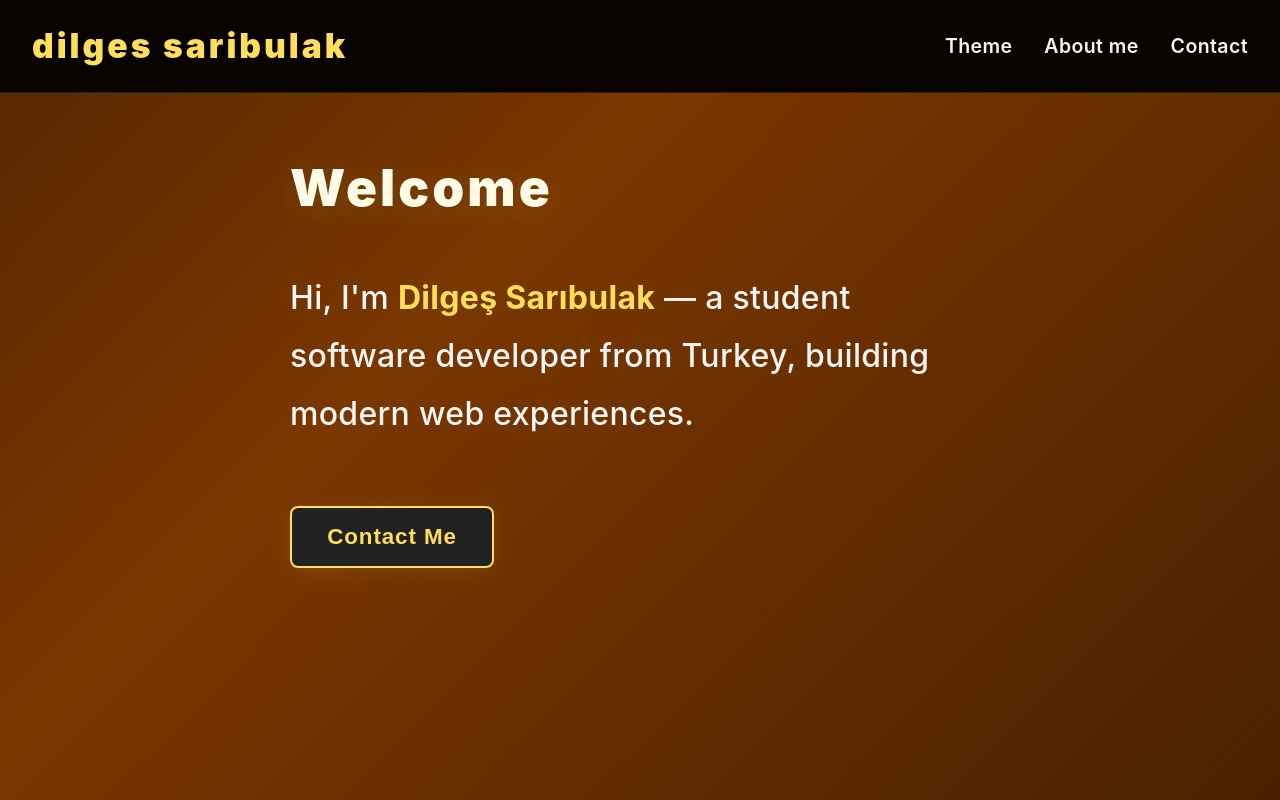
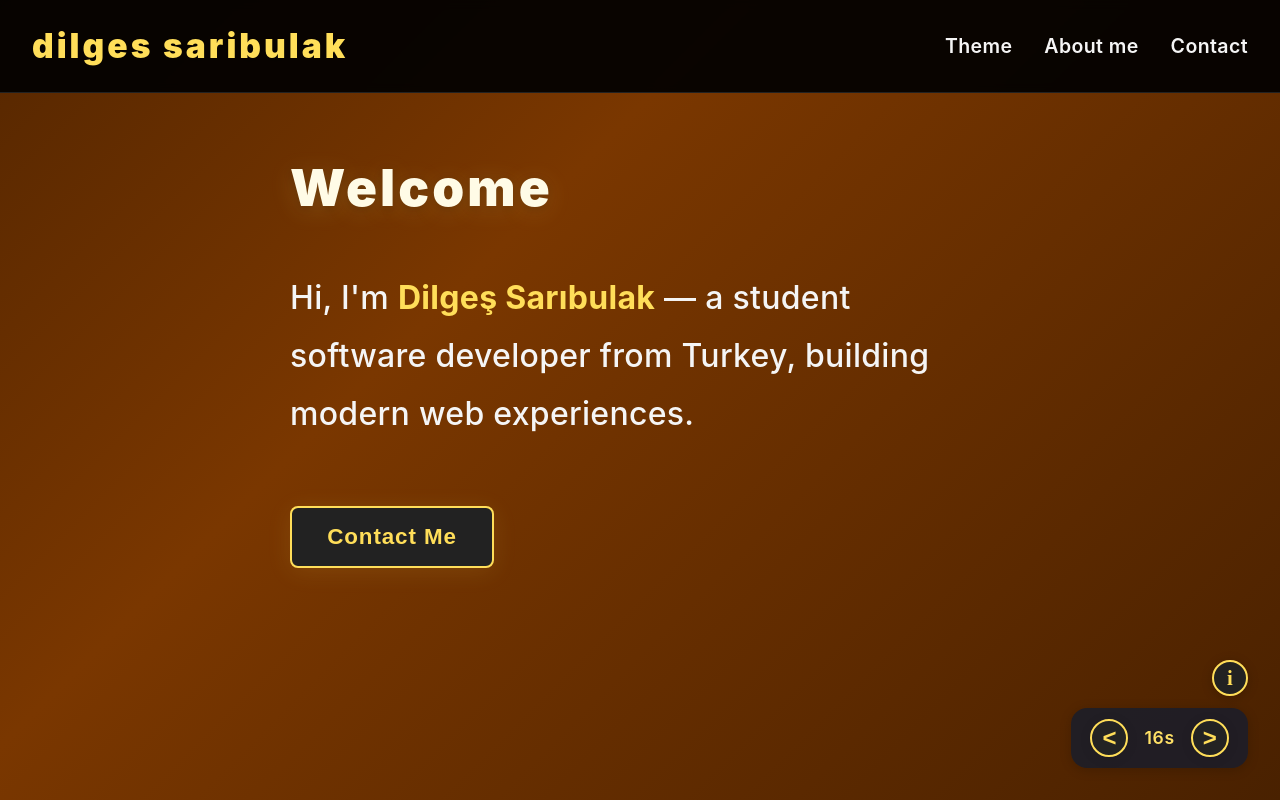
Before and after one commit to Dilgeshx/personal-website, a Next.js app in the folder my-personal-website/: page / in a window 1280 px wide. Built offline with nearby package versions, Linux system fonts and the light colour scheme.

Commit message:
some features added

```diff
--- a/my-personal-website/src/app/Navbar.js
+++ b/my-personal-website/src/app/Navbar.js
@@ -1,22 +1,75 @@
 "use client";
 import { useState } from "react";
-import About from "./pages/about"; // Import the About component
+import About from "./pages/about";
 
 export default function Navbar({ onContactClick }) {
   const [showAbout, setShowAbout] = useState(false);
+  const [themeDark, setThemeDark] = useState(false);
+  const [gradientSpeed, setGradientSpeed] = useState(16);
+  const [showInfo, setShowInfo] = useState(false);
+  const [showColorPanel, setShowColorPanel] = useState(false);
+
+  // Renk seçenekleri
+  const colorOptions = [
+    { name: "Gece Mavisi", color: "#27548A" },
+    { name: "Koyu Gri", color: "#232323" },
+    { name: "Kum Beji", color: "#DDA853" },
+    { name: "Kırmızı", color: "#d7263d" },
+    { name: "Yeşil", color: "#183B4E" },
+    { name: "Mor", color: "#8e44ad" },
+  ];
+
+  // Tema butonu: sadece renk panelini açar
+  const handleThemeClick = (e) => {
+    e.preventDefault();
+    setShowColorPanel(true);
+  };
+
+  // Renk seçilince arka planı değiştir ve dark moda geç
+  const handleColorPick = (color) => {
+    setThemeDark(true);
+    setShowColorPanel(false);
+    document.body.style.background = `
+    ${color} radial-gradient(ellipse at center, rgba(0,0,0,0) 60%, rgba(0,0,0,0.45) 100%)
+  `;
+    document.body.style.backgroundBlendMode = "multiply";
+    document.body.style.backgroundImage = `radial-gradient(ellipse at center, rgba(0,0,0,0) 60%, rgba(0,0,0,0.45) 100%)`;
+    document.body.style.backgroundColor = color;
+    document.body.style.animation = "none";
+    document.body.style.backgroundSize = "cover";
+  };
+
+  // Gradyan moduna dön (themeDark=false)
+  const handleGradientMode = () => {
+    setThemeDark(false);
+    setShowColorPanel(false);
+    document.body.removeAttribute("style");
+    document.body.style.animationDuration = `${gradientSpeed}s`;
+  };
+
+  // Gradyan hızını değiştir
+  const handleGradientSpeed = (delta) => {
+    const newSpeed = Math.max(2, gradientSpeed + delta);
+    setGradientSpeed(newSpeed);
+    document.body.style.animationDuration = `${newSpeed}s`;
+  };
 
   return (
     <>
       <nav className="navbar">
         <div className="navbar-logo">dilges saribulak</div>
         <ul className="navbar-links">
-          <li><a href="#/">Theme</a></li>
+          <li>
+            <a href="#/" onClick={handleThemeClick}>
+              Theme
+            </a>
+          </li>
           <li>
             <a
               href="#about"
               onClick={(e) => {
                 e.preventDefault();
-                setShowAbout(true); // Show the About section
+                setShowAbout(true);
               }}
             >
               About me
@@ -27,7 +80,7 @@ export default function Navbar({ onContactClick }) {
               href="#contact"
               onClick={(e) => {
                 e.preventDefault();
-                onContactClick(); // Popup açılır
+                onContactClick();
               }}
             >
               Contact
@@ -35,6 +88,207 @@ export default function Navbar({ onContactClick }) {
           </li>
         </ul>
       </nav>
+      {/* Sağ altta info ve kontrol paneli */}
+      <div
+        style={{
+          position: "fixed",
+          bottom: "32px",
+          right: "32px",
+          display: "flex",
+          flexDirection: "column",
+          alignItems: "flex-end",
+          zIndex: 10000,
+        }}
+      >
+        {/* Info Button: Sadece gradyan hız paneli açıkken göster */}
+        {!showColorPanel && !themeDark && (
+          <div style={{ position: "relative", marginBottom: "0.7rem" }}>
+            <button
+              onClick={() => setShowInfo((v) => !v)}
+              style={{
+                width: "36px",
+                height: "36px",
+                borderRadius: "50%",
+                background: "#222",
+                border: "2px solid #ffde59",
+                color: "#ffde59",
+                fontWeight: "bold",
+                fontSize: "1.3rem",
+                cursor: "pointer",
+                display: "flex",
+                alignItems: "center",
+                justifyContent: "center",
+                boxShadow: "0 2px 12px rgba(0,0,0,0.18)",
+                outline: "none",
+                fontFamily: "serif",
+              }}
+              aria-label="Info"
+            >
+              <span style={{ fontFamily: "serif", fontWeight: "bold" }}>i</span>
+            </button>
+            {showInfo && (
+              <div
+                style={{
+                  position: "absolute",
+                  bottom: "110%",
+                  right: 0,
+                  background: "rgba(30,30,40,0.98)",
+                  color: "#ffe066",
+                  borderRadius: "10px",
+                  padding: "0.7rem 1.1rem",
+                  fontSize: "1rem",
+                  boxShadow: "0 2px 12px rgba(0,0,0,0.18)",
+                  whiteSpace: "nowrap",
+                  zIndex: 10001,
+                }}
+              >
+                A simple mechanism to control the gradient animation speed.
+              </div>
+            )}
+          </div>
+        )}
+        {/* Panel: gradyan veya renk */}
+        {showColorPanel ? (
+          <div
+            style={{
+              background: "rgba(30,30,40,0.92)",
+              borderRadius: "16px",
+              boxShadow: "0 2px 12px rgba(0,0,0,0.18)",
+              padding: "1rem 1.2rem",
+              display: "flex",
+              alignItems: "center",
+              gap: "0.7rem",
+            }}
+          >
+            {colorOptions.map((opt) => (
+              <button
+                key={opt.color}
+                onClick={() => handleColorPick(opt.color)}
+                style={{
+                  width: "32px",
+                  height: "32px",
+                  borderRadius: "50%",
+                  border: "2px solid #ffde59",
+                  background: opt.color,
+                  cursor: "pointer",
+                  outline: "none",
+                  margin: "0 0.2rem",
+                  boxShadow: "0 2px 8px rgba(0,0,0,0.10)",
+                  transition: "transform 0.15s",
+                }}
+                title={opt.name}
+                onMouseOver={(e) => (e.currentTarget.style.transform = "scale(1.15)")}
+                onMouseOut={(e) => (e.currentTarget.style.transform = "scale(1)")}
+              />
+            ))}
+            <button
+              onClick={handleGradientMode}
+              style={{
+                marginLeft: "1rem",
+                padding: "0.5rem 1.1rem",
+                borderRadius: "12px",
+                border: "2px solid #ffde59",
+                background: "#232323",
+                color: "#ffde59",
+                fontWeight: "bold",
+                fontSize: "1rem",
+                cursor: "pointer",
+                transition: "background 0.2s, color 0.2s, border 0.2s",
+              }}
+              title="Gradyan moda dön"
+            >
+              Gradyan
+            </button>
+          </div>
+        ) : !themeDark && (
+          <div
+            style={{
+              background: "rgba(30,30,40,0.92)",
+              borderRadius: "16px",
+              boxShadow: "0 2px 12px rgba(0,0,0,0.18)",
+              padding: "0.7rem 1.2rem",
+              display: "flex",
+              alignItems: "center",
+              gap: "0.7rem",
+            }}
+          >
+            <button
+              style={{
+                width: "38px",
+                height: "38px",
+                borderRadius: "50%",
+                background: "#232323",
+                border: "2px solid #ffde59",
+                color: "#ffde59",
+                cursor: "pointer",
+                fontSize: "1.3rem",
+                display: "flex",
+                alignItems: "center",
+                justifyContent: "center",
+                transition: "background 0.2s, color 0.2s, border 0.2s",
+                boxShadow: "0 2px 12px rgba(0,0,0,0.10)",
+              }}
+              onMouseOver={(e) => (e.currentTarget.style.background = "#ffde59")}
+              onMouseOut={(e) => (e.currentTarget.style.background = "#232323")}
+              onClick={() => handleGradientSpeed(-4)}
+              title="Speed Up"
+            >
+              <span
+                style={{
+                  fontSize: "1.5rem",
+                  color: "#ffde59",
+                  fontWeight: "bold",
+                }}
+              >
+                {"<"}
+              </span>
+            </button>
+            <span
+              style={{
+                color: "#ffe066",
+                fontSize: "1.1rem",
+                minWidth: 40,
+                textAlign: "center",
+                fontWeight: 600,
+                letterSpacing: "0.04em",
+              }}
+            >
+              {gradientSpeed}s
+            </span>
+            <button
+              style={{
+                width: "38px",
+                height: "38px",
+                borderRadius: "50%",
+                background: "#232323",
+                border: "2px solid #ffde59",
+                color: "#ffde59",
+                cursor: "pointer",
+                fontSize: "1.3rem",
+                display: "flex",
+                alignItems: "center",
+                justifyContent: "center",
+                transition: "background 0.2s, color 0.2s, border 0.2s",
+                boxShadow: "0 2px 12px rgba(0,0,0,0.10)",
+              }}
+              onMouseOver={(e) => (e.currentTarget.style.background = "#ffde59")}
+              onMouseOut={(e) => (e.currentTarget.style.background = "#232323")}
+              onClick={() => handleGradientSpeed(4)}
+              title="Slow Down"
+            >
+              <span
+                style={{
+                  fontSize: "1.5rem",
+                  color: "#ffde59",
+                  fontWeight: "bold",
+                }}
+              >
+                {">"}
+              </span>
+            </button>
+          </div>
+        )}
+      </div>
       {showAbout && (
         <div
           style={{
@@ -49,7 +303,7 @@ export default function Navbar({ onContactClick }) {
             justifyContent: "center",
             zIndex: 9999,
           }}
-          onClick={() => setShowAbout(false)} // Close the About section when clicking outside
+          onClick={() => setShowAbout(false)}
         >
           <div
             style={{
@@ -61,7 +315,7 @@ export default function Navbar({ onContactClick }) {
               maxWidth: "700px",
               color: "#ffe066",
             }}
-            onClick={(e) => e.stopPropagation()} // Prevent closing when clicking inside
+            onClick={(e) => e.stopPropagation()}
           >
             <button
               onClick={() => setShowAbout(false)}
--- a/my-personal-website/src/app/layout.js
+++ b/my-personal-website/src/app/layout.js
@@ -8,9 +8,11 @@ export default function Layout() {
   const [showPopup, setShowPopup] = useState(false);
 
   return (
-    <>
-      <Navbar onContactClick={() => setShowPopup(true)} />
-      <HomePage showPopup={showPopup} setShowPopup={setShowPopup} />
-    </>
+    <html lang="tr">
+      <body>
+        <Navbar onContactClick={() => setShowPopup(true)} />
+        <HomePage showPopup={showPopup} setShowPopup={setShowPopup} />
+      </body>
+    </html>
   );
 }
--- a/my-personal-website/src/app/pages/about.js
+++ b/my-personal-website/src/app/pages/about.js
@@ -30,7 +30,7 @@ export default function About() {
       <div>
         <h1 style={{ color: "#ffde59", fontSize: "2.3rem", marginBottom: "1.2rem" }}>About Me</h1>
         <p>
-          Hi! I'm <b style={{ color: "#ffde59" }}>Dilgeş Sarıbulak</b>, a passionate student software developer from Turkey.
+          Hi! I'm <b style={{ color: "#ffde59" }}>Dilgeş Sarıbulak</b>, a student software developer from Turkey.
           I love building modern web applications, exploring new technologies, and sharing what I learn with others.
         </p>
         <p>
```
Also changed, not shown: my-personal-website/src/app/pages/contact.js (+16 -7 lines).
